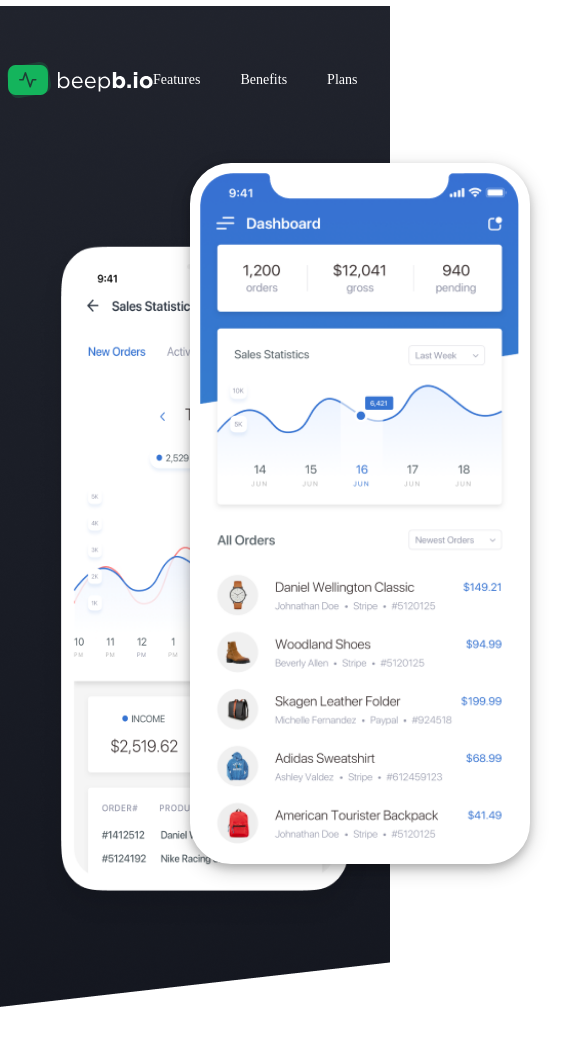
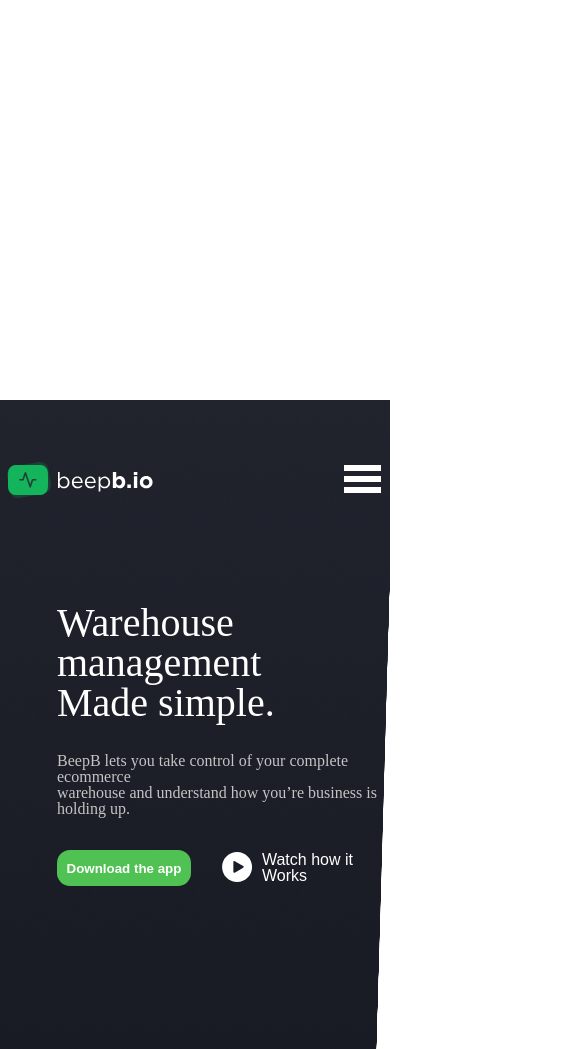
Before and after one commit to temotemotemo/temo-test, a plain HTML site: page index.html in a window 390 px wide. Shown: the top 1049 px of the page, 585 px wide, since content can reach past the window. Drawn offline with Linux system fonts and the light colour scheme.

Commit message:
updait 2

```diff
--- a/css/style.css
+++ b/css/style.css
@@ -1,10 +1,13 @@
 /* ნავიგაცია */
-.header{
-	background-image: url("../image/Mask.png");
-	background-position: bottom;
+.background{
+	position: absolute;
+	z-index: -1;
 	width: 100%;
-    height: 1095px;
-
+	height: 1008px;
+}
+.background-img{
+	height: 100%;
+	width: 100%;
 }
 
 .logo-image{
@@ -39,6 +42,17 @@
 	justify-content: center;
     align-items: center;
 }
+.nav-button{
+	display: none;
+	width: 41px;
+}
+.line{
+	width: 37px;
+    height: 6px;
+    background-color: white;
+    margin-bottom: 5px;
+}
+
 .button{
 	display: flex;
 	justify-content: center;
@@ -175,9 +189,30 @@
 }
 .main-box-wrapper{
 	display: flex;
+	flex-wrap: wrap;
 	justify-content: space-around;
 }
 .info-box:hover{
 	box-shadow: 0 4px 8px 0 rgba(0, 0, 0, 0.2), 0 6px 20px 0 rgba(0, 0, 0, 0.19);
 	transition: all 0.3s 0.3s;
 }
+
+
+
+@media (max-width: 1025px){
+	.menu-wrapper{
+		display: none;
+	}
+	.nav-button{
+		display: block;
+	}
+	.mobile-images-wrapper{
+		display: none;
+	}
+	.container{
+		margin-top: 400px;
+	}
+	.info-box{
+		margin-bottom: 40px;
+	}
+}
--- a/index.html
+++ b/index.html
@@ -10,6 +10,9 @@
 </head>
 <body>
 	<header class="header">
+		<div class="background">
+			<img class="background-img" src="image/Mask.png" alt="black">
+		</div>
 		<div class="container">
 			<nav class="menu">
 				<div class="logo">
@@ -41,9 +44,13 @@
 							<a href="#">Get Started</a>
 						</div>
 					</li>
-
 				</ul>
 		        </div>
+				<div class="nav-button">
+					<div class="line"></div>
+					<div class="line"></div>
+					<div class="line"></div>
+				</div>
 			</nav>
 
 			<section class="intro">
@@ -73,26 +80,21 @@
 					<h2>Everything you’ll ever need.</h2>
 					<div class="main-box-wrapper">
 					<div class="info-box">
-						<div class="info-box">
 							<img src="image/shield.png" alt="shild">
 							<h3>Super Secured</h3>
 							<p>Donec facilisis tortor ut augue lacinia, at <br> viverra est semper. Sed sapien metus, <br> scelerisque nec pharetra id, tempor a tortor.</p>
-						</div>
 					</div>
-					<div class="main-box-wrapper">
 						<div class="info-box">
 							<img src="image/bar-chart.png" alt="shild">
 							<h3>Super Secured</h3>
 							<p>Donec facilisis tortor ut augue lacinia, at <br> viverra est semper. Sed sapien metus, <br> scelerisque nec pharetra id, tempor a tortor.</p>
 						</div>
-					</div>
-					<div class="main-box-wrapper">
 						<div class="info-box">
 							<img src="image/box.png" alt="shild">
 							<h3>Super Secured</h3>
 							<p>Donec facilisis tortor ut augue lacinia, at <br> viverra est semper. Sed sapien metus, <br> scelerisque nec pharetra id, tempor a tortor.</p>
 						</div>
-					</div>
+
 				    </div>
 				</div>
 	        </section>
```
